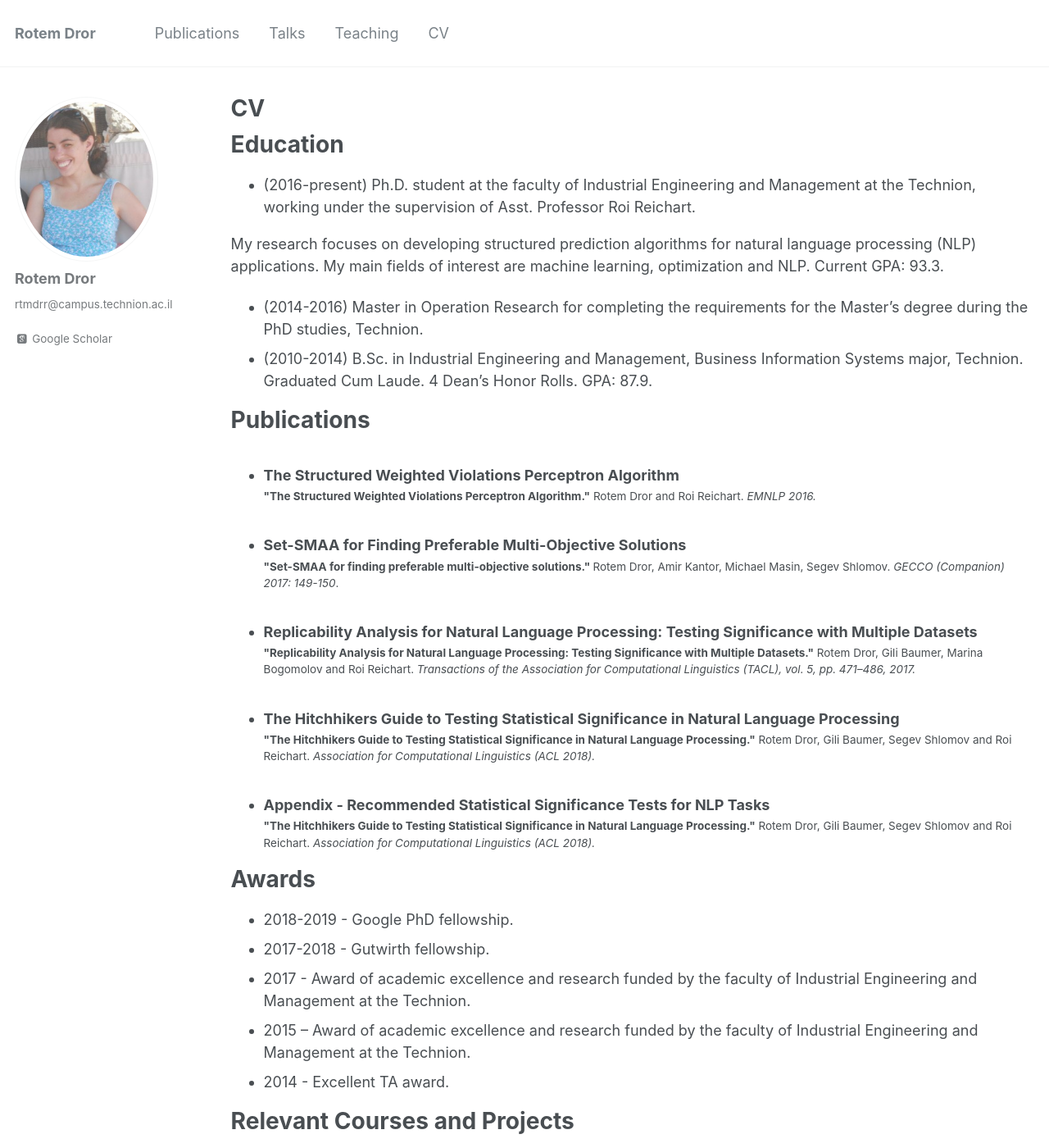
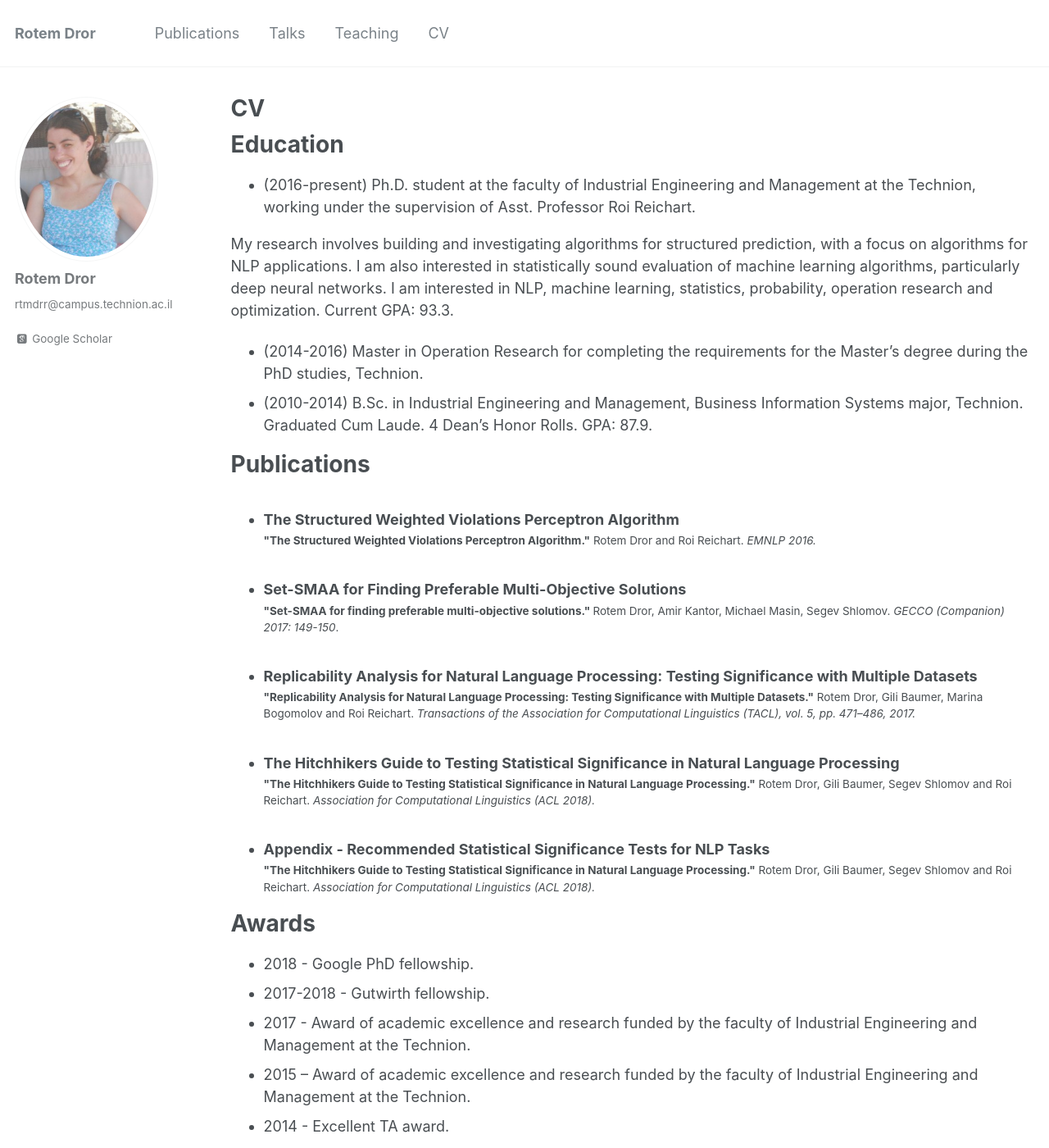
Before and after one commit to rtmdrr/rtmdrr.github.io, a Jekyll site: the page built from _pages/cv.md, in a window 1280 px wide and 1400 px high. Shown: the whole window at 82% size. Built offline with Jekyll 4.4.1, drawn with Linux system fonts in a browser that asks for light colours; some web fonts are replaced.

Commit message:
Update cv.md

```diff
--- a/_pages/cv.md
+++ b/_pages/cv.md
@@ -13,7 +13,7 @@ Education
 ======
 * (2016-present) Ph.D. student at the faculty of Industrial Engineering and Management at the Technion, working under the supervision of Asst. Professor Roi Reichart.
 
-My research focuses on developing structured prediction algorithms for natural language processing (NLP) applications. My main fields of interest are machine learning, optimization and NLP. Current GPA: 93.3.
+My research involves building and investigating algorithms for structured prediction, with a focus on algorithms for NLP applications. I am also interested in statistically sound evaluation of machine learning algorithms, particularly deep neural networks. I am interested in NLP, machine learning, statistics, probability, operation research and optimization. Current GPA: 93.3.
 
 * (2014-2016) Master in Operation Research for completing the requirements for the Master's degree during the PhD studies, Technion.
 * (2010-2014) B.Sc. in Industrial Engineering and Management, Business Information Systems major, Technion. Graduated Cum Laude. 4 Dean's Honor Rolls. GPA: 87.9.
@@ -26,7 +26,7 @@ Publications
 
 Awards
 ======
-* 2018-2019 - Google PhD fellowship.
+* 2018 - Google PhD fellowship.
 * 2017-2018 - Gutwirth fellowship.
 * 2017 - Award of academic excellence and research funded by the faculty of Industrial Engineering and Management at the Technion.
 * 2015 – Award of academic excellence and research funded by the faculty of Industrial Engineering and Management at the Technion.
```
